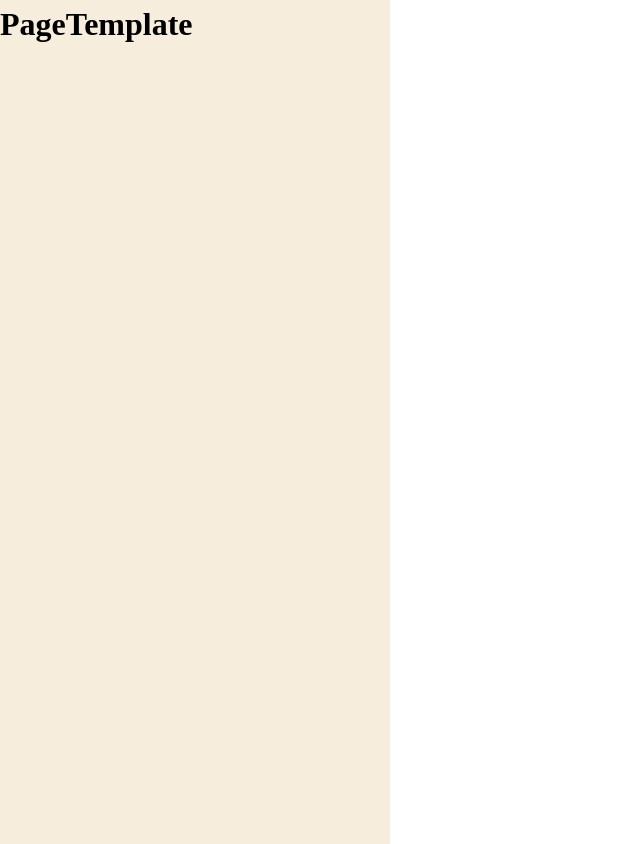
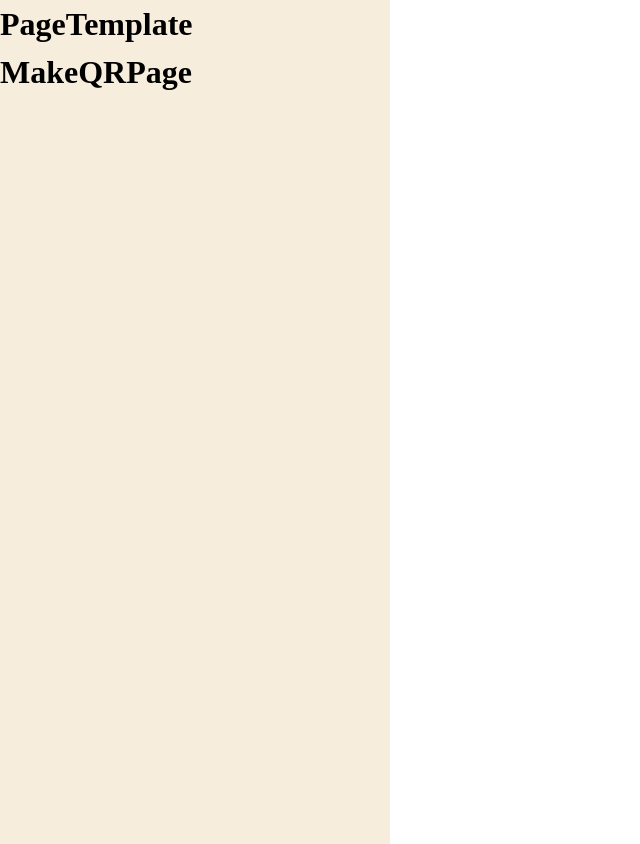
Before and after one commit to devBuzz142/numanku-fe, a React (Create React App) app: page /make/qr in a window 1280 px wide. Before the commit this address had no page. Shown: the whole page, without its empty margins (0-640 px from the left). Built offline with nearby package versions, Linux system fonts and the light colour scheme.

Commit message:
feat: MakeQRPage init

```diff
--- a/src/App.jsx
+++ b/src/App.jsx
@@ -3,6 +3,7 @@ import MakeDesignPage from './pages/MakeDesignPage/MakeDesignPage';
 import MakeInfoPage from './pages/MakeInfoPage/MakeInfoPage';
 import PageTemplate from './pages/PageTemplate/PageTemplate';
 import HomePage from './pages/HomePage/HomePage';
+import MakeQRPage from './pages/MakeQRPage/MakeQRPage';
 
 function App() {
   return (
@@ -12,6 +13,7 @@ function App() {
         <Route path="/make" element={<MakeInfoPage />} />
         <Route path="/make/info" element={<MakeInfoPage />} />
         <Route path="/make/design" element={<MakeDesignPage />} />
+        <Route path="/make/qr" element={<MakeQRPage />} />
       </Routes>
     </PageTemplate>
   );
--- /dev/null
+++ b/src/pages/MakeQRPage/MakeQRPage.jsx
@@ -0,0 +1,9 @@
+const MakeQRPage = () => {
+  return (
+    <div>
+      <h1>MakeQRPage</h1>
+    </div>
+  );
+};
+
+export default MakeQRPage;
```
